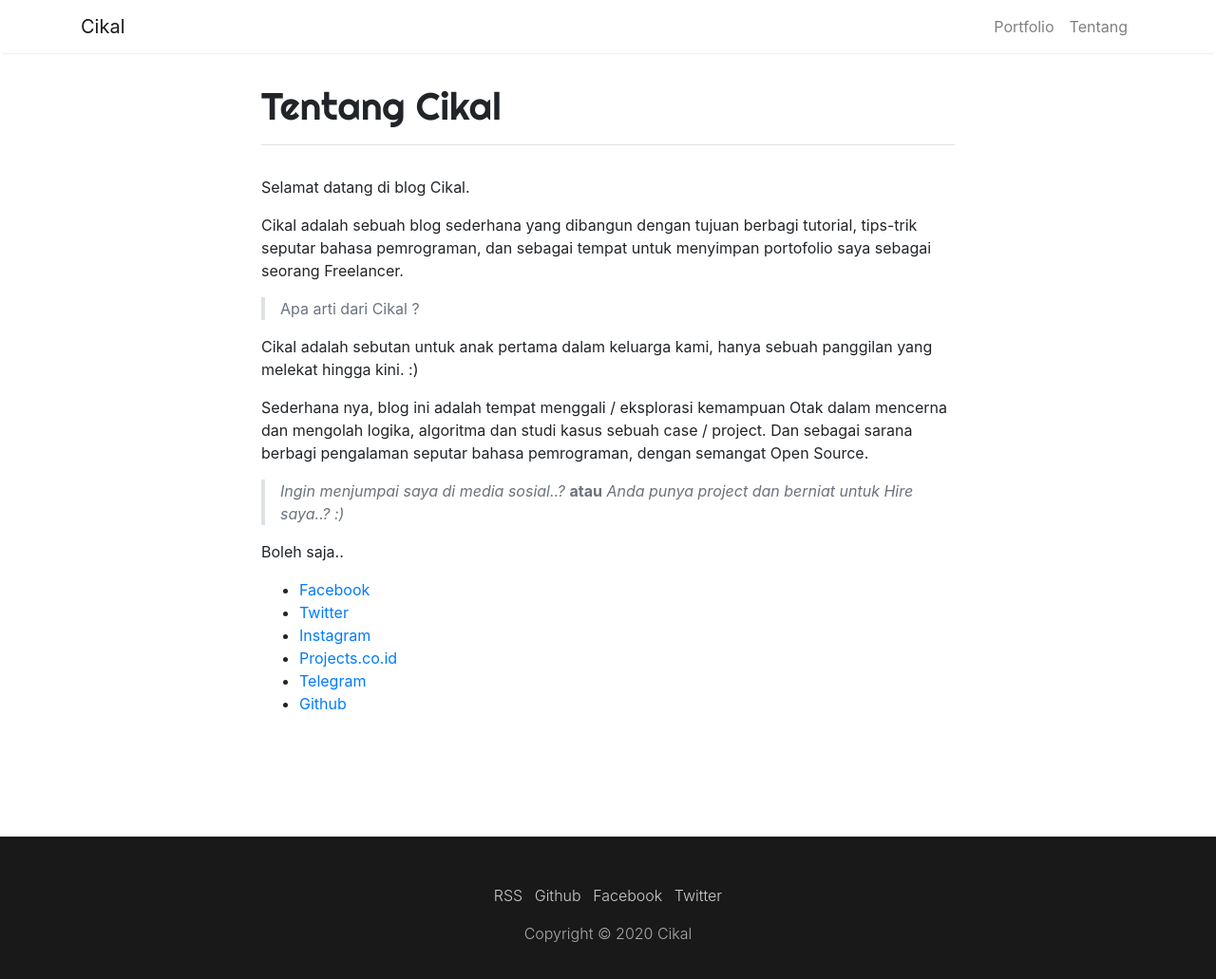
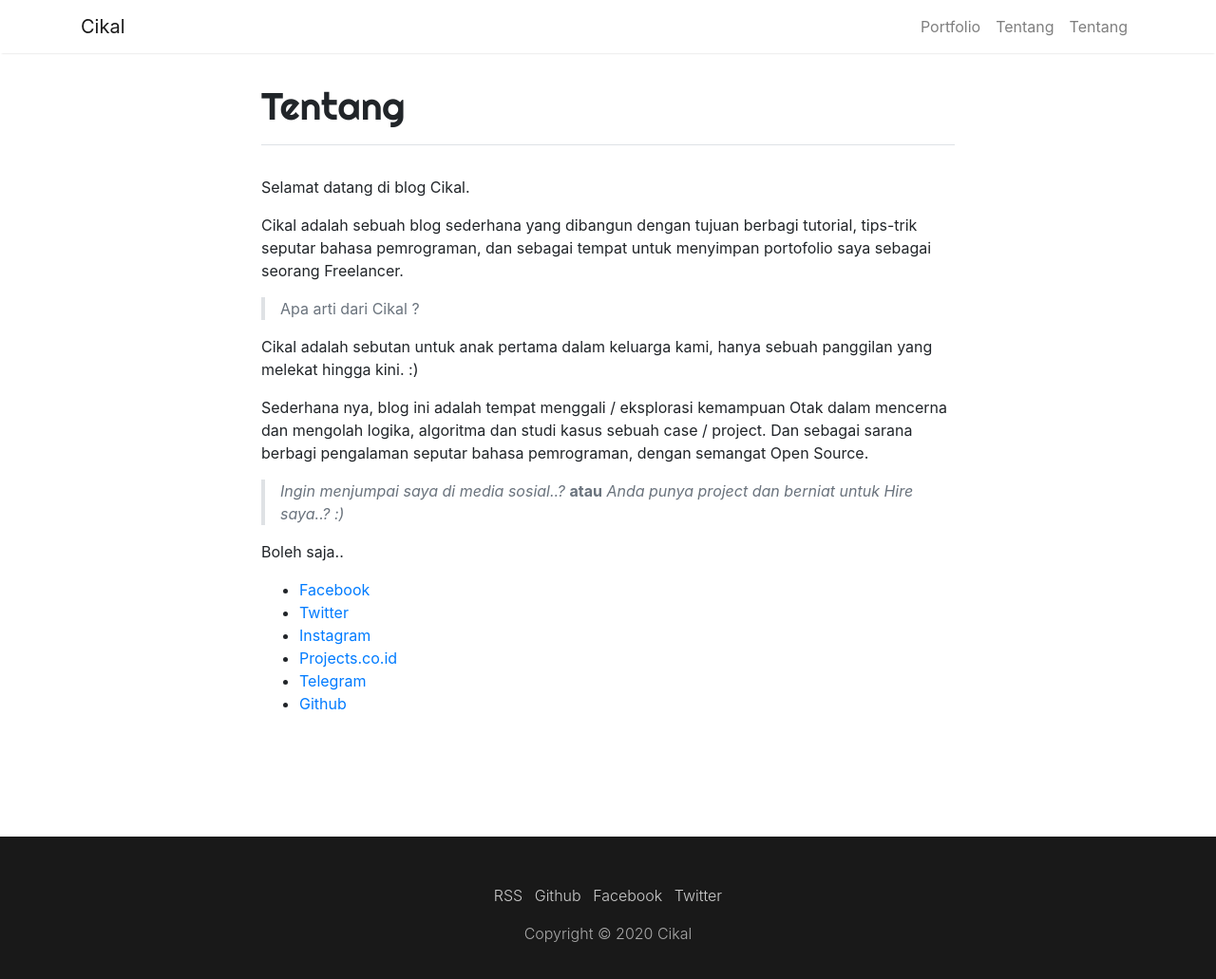
Before and after one commit to cikal/cikal.github.io, a Jekyll site: the page built from tentang.md, in a window 1280 px wide and 1061 px high. Shown: the top 1031 px of the window at 95% size. Built offline with Jekyll 4.4.1, drawn with Linux system fonts in a browser that asks for light colours.

Commit message:
rebase page

```diff
--- a/_layouts/default.html
+++ b/_layouts/default.html
@@ -46,9 +46,7 @@
       <div class="collapse navbar-collapse" id="navbarCollapse">
         <ul class="navbar-nav ml-auto">
           {% for my_page in site.pages %}
-          {% if my_page.permalink != "/about/" && my_page.url != "manifest.json" %}
           <li class="nav-item"><a class="nav-link" href="{{ my_page.url | prepend: site.baseurl }}">{{ my_page.title }}</a></li>
-          {% endif %}
           {% endfor %}
           <li class="nav-item"><a class="nav-link" href="/about/">Tentang</a></li>
         </ul>
--- a/about.md
+++ b/tentang.md
@@ -1,7 +1,7 @@
 ---
 layout: page
-title: Tentang Cikal
-permalink: /about/
+title: Tentang
+permalink: /tentang/
 ---
 Selamat datang di blog Cikal.
 
```
